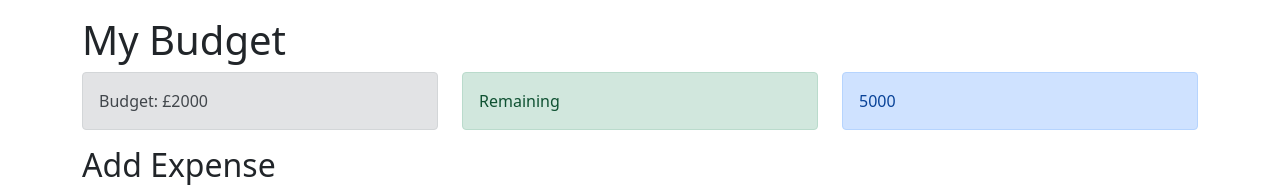
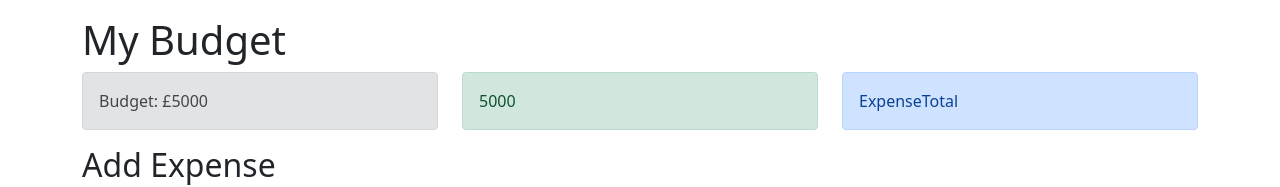
Before and after one commit to Chener-Zhang/ExpenseTracker, a React (Create React App) app: page / in a window 1280 px wide. Shown: the top 187 px of the page. Built offline with nearby package versions, Linux system fonts and the light colour scheme.

Commit message:
implement the budget

```diff
--- a/src/components/Budget.js
+++ b/src/components/Budget.js
@@ -1,10 +1,12 @@
-import React from "react";
+import React, { useContext } from "react";
+import { ListContext } from "../AppContext";
 
 const Budget = () => {
+  const { budget } = useContext(ListContext);
+
   return (
     <div className="alert alert-secondary">
-      {" "}
-      <span>Budget: £2000</span>
+      <span>Budget: £{budget}</span>
     </div>
   );
 };
--- a/src/components/ExpenseList.js
+++ b/src/components/ExpenseList.js
@@ -4,7 +4,7 @@ import { ListContext } from "../AppContext";
 
 const ExpenseList = () => {
   const { expenses } = useContext(ListContext);
-  console.log(expenses);
+
   return (
     <div>
       <ul className="list-group">
--- a/src/components/ExpenseTotal.js
+++ b/src/components/ExpenseTotal.js
@@ -2,11 +2,13 @@ import React, { useContext } from "react";
 import { ListContext } from "../AppContext";
 
 const ExpenseTotal = () => {
-  const { budget } = useContext(ListContext);
+  const { budget, expenses } = useContext(ListContext);
 
+  console.log(expenses);
+  console.log(budget);
   return (
     <div className="alert alert-primary">
-      <span>{budget}</span>
+      <span>ExpenseTotal</span>
     </div>
   );
 };
--- a/src/components/ListItem.js
+++ b/src/components/ListItem.js
@@ -1,7 +1,6 @@
 import React from "react";
 
 const ListItem = ({ props }) => {
-  console.log(props);
   return (
     <li className="list-group-item d-flex justify-content-between align-items-center">
       <h3>{props.name}</h3>
--- a/src/components/Remaining.js
+++ b/src/components/Remaining.js
@@ -1,9 +1,15 @@
-import React from "react";
+import React, { useContext } from "react";
+import { ListContext } from "../AppContext";
 
 const Remaining = () => {
+  const { expenses, budget } = useContext(ListContext);
+  const totalExpense = expenses.reduce((total, item) => {
+    return (total = total + item.cost);
+  }, 0);
+
   return (
     <div className="alert alert-success">
-      <span>Remaining</span>
+      <span>{budget - totalExpense}</span>
     </div>
   );
 };
```
